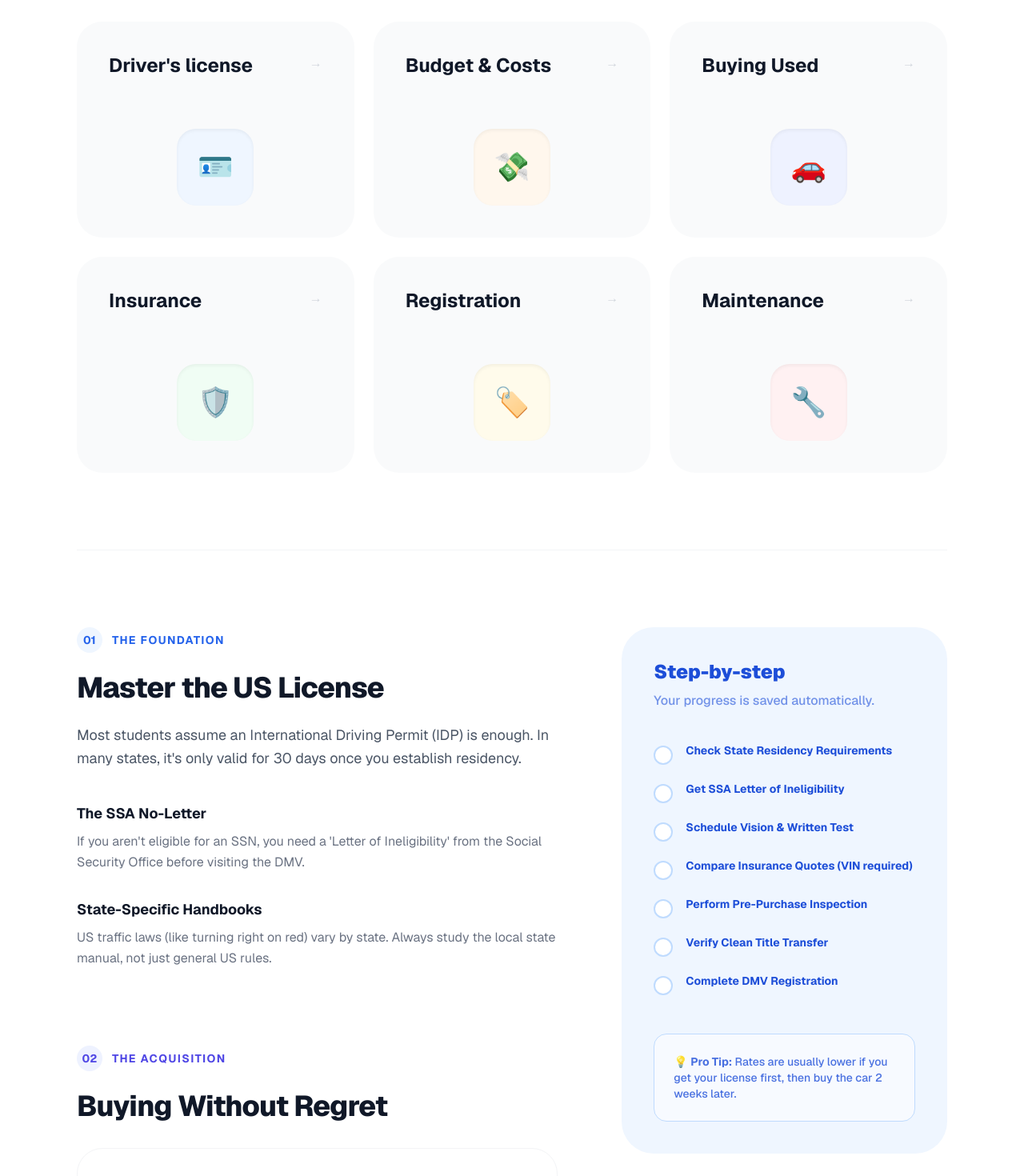
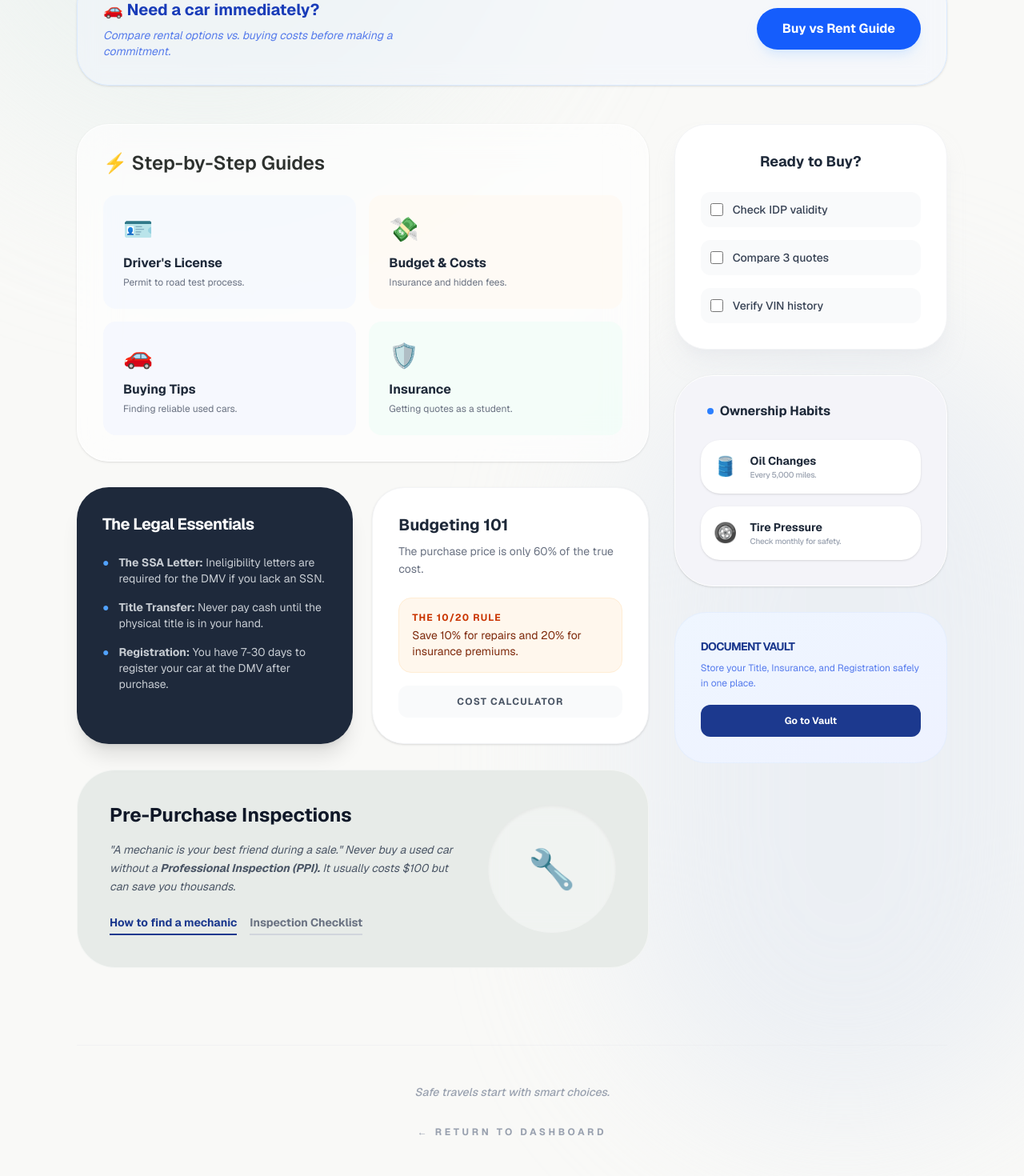
Before and after one commit to abrora-international-student-helper/abrora-web, a Next.js app: page /car in a window 1280 px wide. Shown: the part 486-1956 px from the top of the page at 80% size. Built offline with nearby package versions, Linux system fonts and the light colour scheme.

Commit message:
this a car page

```diff
--- a/app/car/page.tsx
+++ b/app/car/page.tsx
@@ -1,154 +1,217 @@
-import React from "react";
-import Link from "next/link";
+'use client'
+
+import React, { useState } from 'react'
 import Navbar from "../components/Nav";
 import Footer from "../components/common/footer";
-/**
- * Hims-inspired Light Mode UI
- * Focuses on high-contrast typography, soft backgrounds, and clean card layouts.
- */
 
 export default function CarGuidePage() {
+  const [activeStep, setActiveStep] = useState<string | null>(null);
+
   const categories = [
-    { id: "license", title: "Driver's license", icon: "🪪", color: "bg-blue-50", textColor: "text-blue-600" },
-    { id: "budget", title: "Budget & Costs", icon: "💸", color: "bg-orange-50", textColor: "text-orange-600" },
-    { id: "used", title: "Buying Used", icon: "🚗", color: "bg-indigo-50", textColor: "text-indigo-600" },
-    { id: "insurance", title: "Insurance", icon: "🛡️", color: "bg-green-50", textColor: "text-green-600" },
-    { id: "registration", title: "Registration", icon: "🏷️", color: "bg-amber-50", textColor: "text-amber-600" },
-    { id: "maintenance", title: "Maintenance", icon: "🔧", color: "bg-rose-50", textColor: "text-rose-600" },
+    { id: "license", title: "Driver's License", icon: "🪪", desc: "Permit to road test process.", bg: "bg-blue-50/50" },
+    { id: "budget", title: "Budget & Costs", icon: "💸", desc: "Insurance and hidden fees.", bg: "bg-orange-50/50" },
+    { id: "buying", title: "Buying Tips", icon: "🚗", desc: "Finding reliable used cars.", bg: "bg-indigo-50/50" },
+    { id: "insurance", title: "Insurance", icon: "🛡️", desc: "Getting quotes as a student.", bg: "bg-emerald-50/50" },
   ];
 
   return (
-    <div className="min-h-screen bg-white text-gray-900 font-sans">
-      {/* Premium Thin Navbar */}
-   <Navbar/>
+    <div className="min-h-screen relative overflow-hidden bg-[#F9F9F7] text-[#2D312E] font-sans">
+      <Navbar />
 
-      <main className="mx-auto max-w-6xl px-8 py-16">
-        {/* Hero Section - Centered & Bold */}
-        <header className="mb-20 text-center">
-          <h2 className="text-6xl font-extrabold tracking-tight lg:text-8xl text-gray-900">
-            Car buying <br />
-            <span className="text-primary italic">made simple.</span>
-          </h2>
-          <p className="mx-auto mt-8 max-w-2xl text-xl leading-relaxed text-gray-500">
-            Expert guidance for international students. Navigate the US car market
-            with confidence—from paperwork to the open road.
+      {/* Mesh Gradient Background Elements - Matching Wellness UI */}
+      <div className="absolute top-[-5%] left-[-10%] w-[60%] h-[40%] bg-[#E8F0EE] rounded-full blur-[120px] opacity-70" />
+      <div className="absolute bottom-[5%] right-[-5%] w-[45%] h-[50%] bg-[#E3E9F2] rounded-full blur-[100px] opacity-60" />
+
+      <div className="max-w-7xl mx-auto relative z-10 py-12 px-6 lg:px-24">
+
+        {/* Hero Section */}
+        <header className="mb-12 text-center md:text-left">
+          <div className="inline-flex items-center gap-2 px-3 py-1 rounded-full bg-blue-100/50 border border-blue-200 text-blue-800 text-xs font-bold uppercase tracking-widest mb-6 backdrop-blur-md">
+            <span className="relative flex h-2 w-2">
+              <span className="animate-ping absolute inline-flex h-full w-full rounded-full bg-blue-400 opacity-75"></span>
+              <span className="relative inline-flex rounded-full h-2 w-2 bg-blue-500"></span>
+            </span>
+            Freedom on wheels
+          </div>
+          <h1 className="text-5xl md:text-6xl font-light tracking-tight mb-4 leading-tight text-gray-900">
+            Car buying designed for <br />
+            <span className="font-semibold text-blue-900 italic text-4xl md:text-6xl">your global journey.</span>
+          </h1>
+          <p className="text-lg text-gray-500 max-w-2xl leading-relaxed">
+            Navigating the US car market is a complex milestone. From your first permit to signing the title, Abrora is your co-pilot.
           </p>
         </header>
 
-        {/* Feature Grid - Inspired by the Image provided */}
-        <section className="grid grid-cols-1 gap-6 sm:grid-cols-2 lg:grid-cols-3">
-          {categories.map((cat) => (
-            <a
-              key={cat.id}
-              href={`#${cat.id}`}
-              className="group relative flex flex-col justify-between rounded-[32px] bg-gray-50 p-10 transition-all hover:bg-white hover:shadow-2xl hover:shadow-gray-200/50"
-            >
-              <div className="flex justify-between items-start">
-                <h3 className="text-2xl font-bold leading-tight">{cat.title}</h3>
-                <span className="text-gray-300 group-hover:text-primary group-hover:translate-x-1 transition-all">→</span>
+        {/* 1. Quick Action Banner - Matching Wellness Crisis Style */}
+        <div className="mb-12 p-8 bg-blue-50/40 border border-blue-100 rounded-[2.5rem] backdrop-blur-md flex flex-col md:flex-row items-center justify-between gap-8 shadow-sm">
+          <div>
+            <h2 className="text-xl font-bold text-blue-800 flex items-center gap-2 mb-2">
+              🚗 Need a car immediately?
+            </h2>
+            <p className="text-blue-700/70 text-sm max-w-md italic">Compare rental options vs. buying costs before making a commitment.</p>
           </div>
-              <div className="mt-16 flex items-center justify-center">
-                <div className={`flex h-24 w-24 items-center justify-center rounded-3xl text-4xl shadow-inner ${cat.color} ${cat.textColor}`}>
-                  {cat.icon}
+          <div className="flex flex-wrap gap-3">
+            <button className="bg-blue-600 text-white px-8 py-3.5 rounded-full font-bold hover:bg-blue-700 transition-all shadow-lg shadow-blue-200/50">
+              Buy vs Rent Guide
+            </button>
           </div>
         </div>
-            </a>
+
+        <div className="grid grid-cols-1 lg:grid-cols-3 gap-8">
+
+          {/* Main Content Area */}
+          <div className="lg:col-span-2 space-y-8">
+
+            {/* 3. Category Grid - Matching Fast Relief Tools Style */}
+            <section className="bg-white/60 backdrop-blur-xl border border-white/80 rounded-[2.5rem] p-8 shadow-sm">
+              <h3 className="text-2xl font-semibold mb-6 flex items-center gap-2">
+                ⚡ Step-by-Step Guides
+              </h3>
+              <div className="grid grid-cols-1 md:grid-cols-2 gap-4">
+                {categories.map((cat) => (
+                    <button
+                        key={cat.id}
+                        onClick={() => setActiveStep(cat.id)}
+                        className={`p-6 ${cat.bg} rounded-2xl text-left hover:scale-[1.02] transition-all group border border-transparent hover:border-white`}
+                    >
+                        <span className="block text-3xl mb-3">{cat.icon}</span>
+                        <p className="font-bold text-gray-800">{cat.title}</p>
+                        <p className="text-xs text-gray-500 mt-1">{cat.desc}</p>
+                    </button>
                 ))}
-        </section>
-
-        <div className="my-24 h-px bg-gray-100 w-full" />
-
-        {/* Content Strategy Section */}
-        <div className="grid gap-20 lg:grid-cols-12">
-          {/* Main Content Area */}
-          <div className="lg:col-span-7 space-y-24">
-
-            {/* Step 1: The License */}
-            <section id="license" className="scroll-mt-28">
-              <div className="flex items-center gap-3 mb-6">
-                <span className="h-8 w-8 rounded-full bg-primary-lighter flex items-center justify-center text-primary font-bold text-sm">01</span>
-                <span className="text-sm font-bold uppercase tracking-widest text-primary">The Foundation</span>
-              </div>
-              <h3 className="text-4xl font-extrabold tracking-tight">Master the US License</h3>
-              <p className="mt-6 text-lg leading-relaxed text-gray-600">
-                Most students assume an International Driving Permit (IDP) is enough. In many states, it's only valid for 30 days once you establish residency.
-              </p>
-
-              <div className="mt-10 space-y-8">
-                <GuideDetail
-                  title="The SSA No-Letter"
-                  desc="If you aren't eligible for an SSN, you need a 'Letter of Ineligibility' from the Social Security Office before visiting the DMV."
-                />
-                <GuideDetail
-                  title="State-Specific Handbooks"
-                  desc="US traffic laws (like turning right on red) vary by state. Always study the local state manual, not just general US rules."
-                />
               </div>
             </section>
 
-            {/* Step 2: Buying Tips */}
-            <section id="used" className="scroll-mt-28">
-               <div className="flex items-center gap-3 mb-6">
-                <span className="h-8 w-8 rounded-full bg-secondary-lighter flex items-center justify-center text-secondary font-bold text-sm">02</span>
-                <span className="text-sm font-bold uppercase tracking-widest text-secondary">The Acquisition</span>
+            {/* 2. Normalizing Section - Matching Emerald Box Style */}
+            <section className="grid grid-cols-1 md:grid-cols-2 gap-6">
+              <div className="bg-[#1e293b] text-white rounded-[2.5rem] p-8 shadow-xl">
+                <h3 className="text-xl font-bold mb-6 tracking-tight">The Legal Essentials</h3>
+                <ul className="space-y-4 text-slate-100/80 text-sm">
+                  <li className="flex items-start gap-3">
+                    <span className="text-blue-400">●</span>
+                    <p><strong>The SSA Letter:</strong> Ineligibility letters are required for the DMV if you lack an SSN.</p>
+                  </li>
+                  <li className="flex items-start gap-3">
+                    <span className="text-blue-400">●</span>
+                    <p><strong>Title Transfer:</strong> Never pay cash until the physical title is in your hand.</p>
+                  </li>
+                  <li className="flex items-start gap-3">
+                    <span className="text-blue-400">●</span>
+                    <p><strong>Registration:</strong> You have 7-30 days to register your car at the DMV after purchase.</p>
+                  </li>
+                </ul>
               </div>
-              <h3 className="text-4xl font-extrabold tracking-tight">Buying Without Regret</h3>
-              <div className="mt-8 overflow-hidden rounded-[32px] border border-gray-100 bg-white">
-                <div className="p-8 border-b border-gray-50">
-                  <h4 className="font-bold text-lg text-primary">The "Lemon" Protection</h4>
-                  <p className="mt-2 text-gray-500">Always request a CARFAX. If the seller hides the VIN (Vehicle Identification Number), walk away immediately.</p>
+
+              {/* 5. Budget Box - Matching Academic Pressure Style */}
+              <div className="bg-white rounded-[2.5rem] p-8 border border-gray-100 shadow-sm flex flex-col justify-between">
+                <div>
+                  <h3 className="text-xl font-bold mb-2 text-gray-800">Budgeting 101</h3>
+                  <p className="text-sm text-gray-500 mb-6 leading-relaxed">The purchase price is only 60% of the true cost.</p>
                 </div>
-                <div className="p-8">
-                  <h4 className="font-bold text-lg text-secondary">The Pre-Purchase Inspection (PPI)</h4>
-                  <p className="mt-2 text-gray-500">Take the car to a local mechanic (not the seller's) and pay for a full inspection. It costs ~$100 but can save you $3,000 in hidden repairs.</p>
+                <div className="space-y-4">
+                  <div className="p-4 bg-orange-50 rounded-2xl border border-orange-100">
+                    <p className="text-xs font-bold text-orange-700 uppercase tracking-widest mb-1">The 10/20 Rule</p>
+                    <p className="text-sm text-orange-900">Save 10% for repairs and 20% for insurance premiums.</p>
                   </div>
+                  <button className="w-full py-3 bg-gray-50 hover:bg-gray-100 rounded-xl text-xs font-bold text-gray-600 transition-all uppercase tracking-widest">
+                    Cost Calculator
+                  </button>
+                </div>
+              </div>
+            </section>
+
+            {/* 7. Seeking Professional Help - Matching Demystifying Counseling Style */}
+            <section className="bg-[#E7EBE8] rounded-[3rem] p-10 flex flex-col md:flex-row gap-10 items-center border border-white/50">
+              <div className="flex-1">
+                <h3 className="text-2xl font-bold mb-4 text-gray-900">Pre-Purchase Inspections</h3>
+                <p className="text-gray-600 text-sm leading-relaxed mb-6 italic">
+                  "A mechanic is your best friend during a sale." Never buy a used car without a <strong>Professional Inspection (PPI).</strong> It usually costs $100 but can save you thousands.
+                </p>
+                <div className="flex flex-wrap gap-4">
+                  <button className="text-blue-900 font-bold border-b-2 border-blue-900 pb-1 hover:text-blue-700 transition-all text-sm">
+                    How to find a mechanic
+                  </button>
+                  <button className="text-gray-500 font-bold border-b-2 border-gray-300 pb-1 hover:text-gray-700 transition-all text-sm">
+                    Inspection Checklist
+                  </button>
+                </div>
+              </div>
+              <div className="hidden md:flex w-40 h-40 bg-white/40 backdrop-blur-md rounded-full items-center justify-center text-5xl shadow-inner">
+                🔧
               </div>
             </section>
           </div>
 
-          {/* Sticky Checklist Sidebar */}
-          <aside className="lg:col-span-5">
-            <div className="sticky top-28 rounded-[40px] bg-primary-lighter p-10">
-              <h4 className="text-2xl font-black text-primary-dark">Step-by-step</h4>
-              <p className="mt-2 text-primary-dark/60 font-medium">Your progress is saved automatically.</p>
+          {/* Sidebar Area */}
+          <div className="space-y-8">
 
-              <div className="mt-10 space-y-5">
-                {[
-                  "Check State Residency Requirements",
-                  "Get SSA Letter of Ineligibility",
-                  "Schedule Vision & Written Test",
-                  "Compare Insurance Quotes (VIN required)",
-                  "Perform Pre-Purchase Inspection",
-                  "Verify Clean Title Transfer",
-                  "Complete DMV Registration"
-                ].map((step, idx) => (
-                  <label key={idx} className="flex cursor-pointer items-start gap-4 group">
-                    <div className="relative flex items-center justify-center mt-1">
-                      <input type="checkbox" className="peer h-6 w-6 cursor-pointer appearance-none rounded-full border-2 border-primary-muted bg-white checked:bg-primary checked:border-primary transition-all" />
-                      <span className="absolute text-white opacity-0 peer-checked:opacity-100 transition-opacity">✓</span>
+            {/* 8. Checklist - Matching Mood Check-in Style */}
+            <div className="bg-white rounded-[2.5rem] p-8 border border-gray-100 shadow-xl shadow-gray-200/50">
+              <h3 className="text-lg font-bold mb-6 text-center text-gray-800">Ready to Buy?</h3>
+              <div className="space-y-4">
+                {["Check IDP validity", "Compare 3 quotes", "Verify VIN history"].map((item) => (
+                  <div key={item} className="flex items-center gap-3 p-3 bg-gray-50 rounded-xl">
+                    <input type="checkbox" className="h-4 w-4 rounded border-gray-300 text-blue-600 focus:ring-blue-500" />
+                    <span className="text-sm text-gray-700 font-medium">{item}</span>
                   </div>
-                    <span className="text-sm font-bold text-primary-dark group-hover:text-primary transition">{step}</span>
-                  </label>
                 ))}
               </div>
+            </div>
 
-              <div className="mt-12 rounded-2xl bg-white/50 p-6 text-sm text-primary-dark/80 font-medium border border-primary-muted">
-                💡 <strong>Pro Tip:</strong> Rates are usually lower if you get your license first, then buy the car 2 weeks later.
+            {/* 4. Daily Maintenance - Matching Daily Wellness Habits Style */}
+            <div className="bg-[#F4F4F9] rounded-[3rem] p-8 border border-white shadow-sm">
+              <h3 className="font-bold text-gray-800 mb-6 flex items-center gap-2 px-2">
+                <span className="w-2 h-2 bg-blue-500 rounded-full"></span>
+                Ownership Habits
+              </h3>
+              <ul className="space-y-4">
+                <li className="group flex gap-4 items-center bg-white p-4 rounded-[1.5rem] shadow-sm hover:shadow-md transition-all cursor-pointer">
+                  <span className="text-2xl transform group-hover:rotate-12 transition-transform">🛢️</span>
+                  <div>
+                    <p className="text-sm font-bold text-gray-800">Oil Changes</p>
+                    <p className="text-[10px] text-gray-400 font-medium tracking-tight">Every 5,000 miles.</p>
+                  </div>
+                </li>
+                <li className="group flex gap-4 items-center bg-white p-4 rounded-[1.5rem] shadow-sm hover:shadow-md transition-all cursor-pointer">
+                  <span className="text-2xl transform group-hover:rotate-12 transition-transform">🛞</span>
+                  <div>
+                    <p className="text-sm font-bold text-gray-800">Tire Pressure</p>
+                    <p className="text-[10px] text-gray-400 font-medium tracking-tight">Check monthly for safety.</p>
+                  </div>
+                </li>
+              </ul>
+            </div>
+
+            {/* Document Vault Teaser - Matching Quiz Style */}
+            <div className="p-8 bg-gradient-to-br from-blue-50 to-indigo-50 rounded-[2.5rem] border border-blue-100/50">
+              <h4 className="text-sm font-bold text-blue-900 mb-2 uppercase tracking-tighter">Document Vault</h4>
+              <p className="text-xs text-blue-700/70 mb-4 leading-relaxed">Store your Title, Insurance, and Registration safely in one place.</p>
+              <button className="w-full py-3 bg-blue-900 text-white rounded-xl text-xs font-bold hover:bg-black transition-all">
+                Go to Vault
+              </button>
             </div>
           </div>
-          </aside>
         </div>
-      </main>
 
-      <Footer/>
+        <footer className="mt-24 text-center border-t border-gray-200/40 pt-12">
+          <p className="text-gray-400 text-sm mb-6 italic font-medium">Safe travels start with smart choices.</p>
+          <button
+            onClick={() => window.location.href = '/dashboard'}
+            className="text-xs font-bold tracking-[0.3em] text-gray-400 hover:text-blue-900 transition-all uppercase px-4 py-2"
+          >
+            ← Return to Dashboard
+          </button>
+        </footer>
       </div>
-  );
+      <Footer />
+    </div>
+  )
 }
 
-function GuideDetail({ title, desc }) {
+function GuideDetail({ title, desc }: { title: string, desc: string }) {
     return (
       <div className="group">
-      <h5 className="text-lg font-bold group-hover:text-primary transition">{title}</h5>
+        <h5 className="text-lg font-bold group-hover:text-blue-600 transition">{title}</h5>
         <p className="mt-2 text-gray-500 leading-relaxed">{desc}</p>
       </div>
     );
```
Lines whose indentation alone changed are shown as unchanged.
